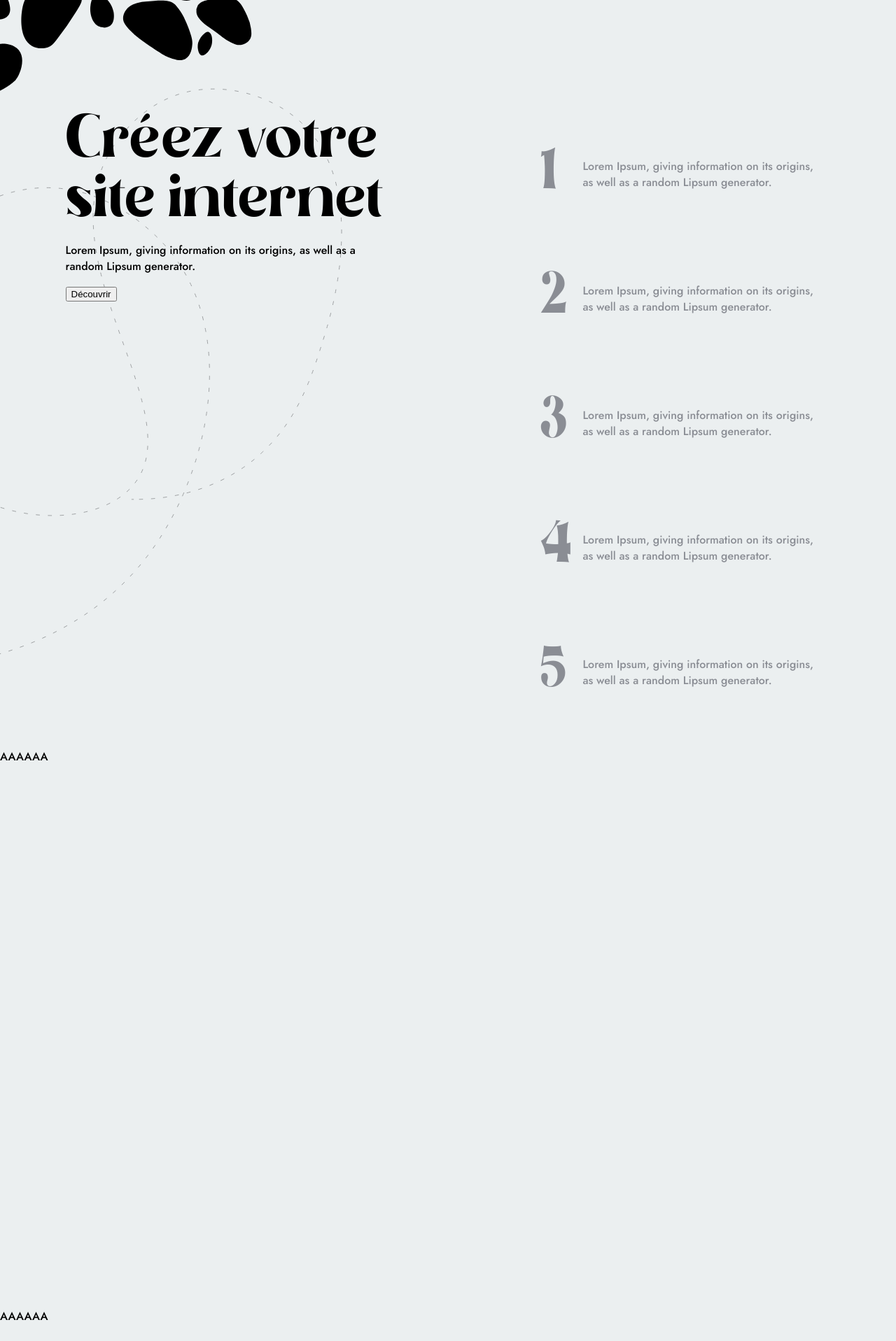
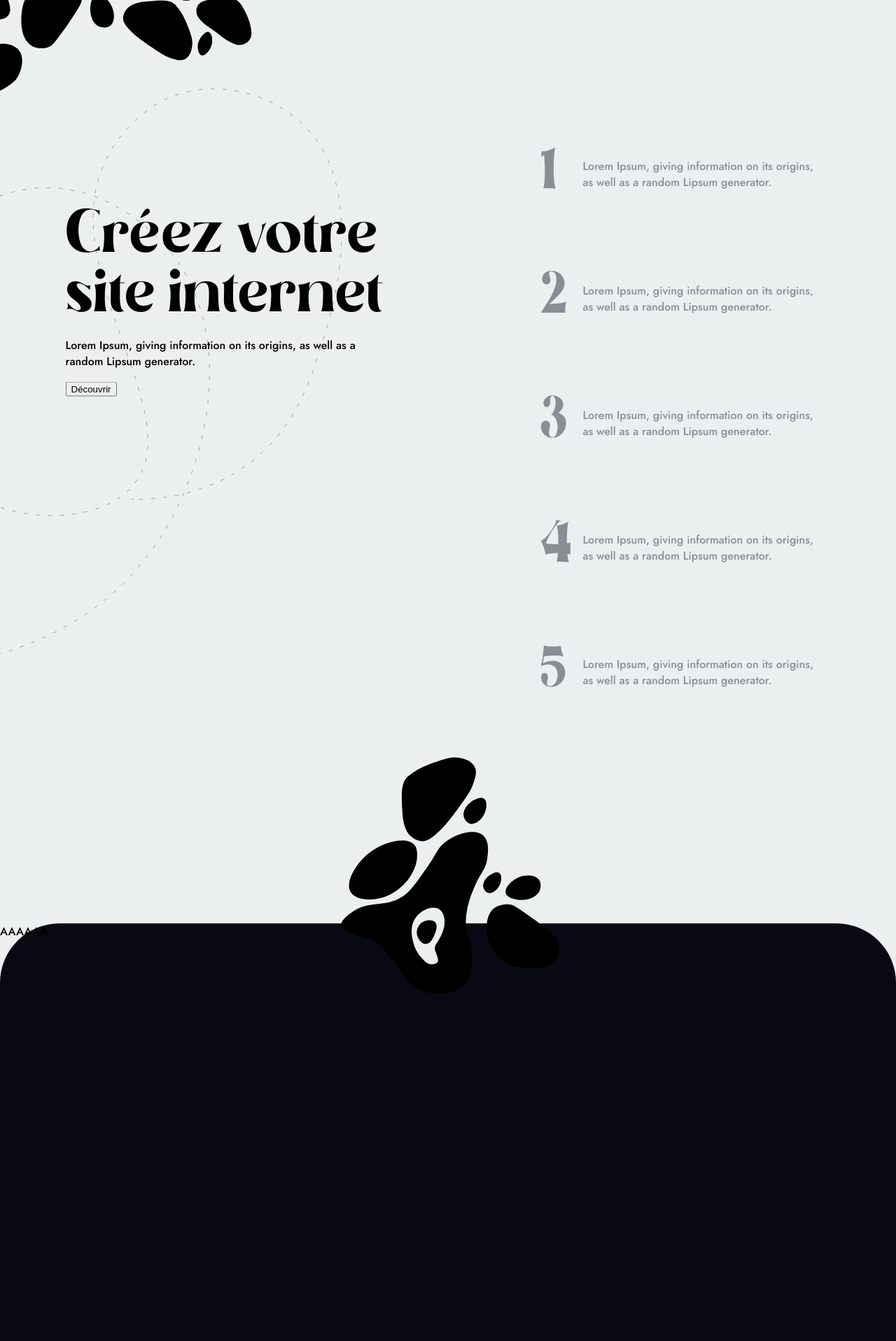
Before and after one commit to Timothee-Picard/asilenti.fr, a Nuxt app: page / in a window 1280 px wide. Shown: the part 880-2797 px from the top of the page at 70% size. Built offline with nearby package versions, Linux system fonts and the light colour scheme.

Commit message:
start 3 section

```diff
--- /dev/null
+++ b/components/home/section/create.vue
@@ -0,0 +1,98 @@
+<template>
+  <section class="section-create">
+    <img src="~assets/img/page-home/line-create.svg" class="bg-line">
+    <aside>
+      <div class="content">
+        <h2>Créez votre site internet</h2>
+        <p>Lorem Ipsum, giving information on its origins, as well as a random Lipsum generator.</p>
+        <button>Découvrir</button>
+      </div>
+    </aside>
+    <main>
+      <ul>
+        <li>
+          <b>1</b>
+          <p>Lorem Ipsum, giving information on its origins, as well as a random Lipsum generator.</p>
+        </li>
+        <li>
+          <b>2</b>
+          <p>Lorem Ipsum, giving information on its origins, as well as a random Lipsum generator.</p>
+        </li>
+        <li>
+          <b>3</b>
+          <p>Lorem Ipsum, giving information on its origins, as well as a random Lipsum generator.</p>
+        </li>
+        <li>
+          <b>4</b>
+          <p>Lorem Ipsum, giving information on its origins, as well as a random Lipsum generator.</p>
+        </li>
+        <li>
+          <b>5</b>
+          <p>Lorem Ipsum, giving information on its origins, as well as a random Lipsum generator.</p>
+        </li>
+      </ul>
+    </main>
+  </section>
+</template>
+
+<script setup>
+
+</script>
+
+<style lang="scss" scoped>
+section {
+  padding-top: 15em;
+  padding-bottom: 20px;
+  display: flex;
+  align-items: center;
+  position: relative;
+  .bg-line {
+    width: 80%;
+    position: absolute;
+    top: 5em;
+    left: -30%;
+  }
+  main, aside {
+    flex: 1;
+    display: flex;
+  }
+  aside {
+    display: flex;
+    justify-content: center;
+    position: sticky;
+    bottom: 50%;
+    transform: translateY(50%);
+    height: fit-content;
+    .content {
+      max-width: 453px;
+    }
+  }
+  main {
+    display: flex;
+    ul {
+      list-style: none;
+      display: flex;
+      justify-content: space-between;
+      flex-direction: column;
+      max-width: 450px;
+      margin-left: 5em;
+      li {
+        display: flex;
+        padding: 50px 0 50px 3em;
+        border-left: 3px solid transparent;
+        color: #8A8D94;
+        &:hover {
+          border-left: 3px solid #CF525E;
+          b {
+            color: #CF525E;
+          }
+        }
+        b {
+          width: 110px;
+          font: normal normal normal 90px/75px Catellos;
+        }
+      }
+    }
+  }
+}
+</style>
--- a/pages/index.vue
+++ b/pages/index.vue
@@ -1,41 +1,9 @@
 <template>
   <HomeSectionDevelop />
-  <section class="section-create">
-    <img src="~assets/img/page-home/line-create.svg" class="bg-line">
-    <aside>
-      <div class="content">
-        <h2>Créez votre site internet</h2>
-        <p>Lorem Ipsum, giving information on its origins, as well as a random Lipsum generator.</p>
-        <button>Découvrir</button>
-      </div>
-    </aside>
-    <main>
-      <ul>
-        <li>
-          <b>1</b>
-          <p>Lorem Ipsum, giving information on its origins, as well as a random Lipsum generator.</p>
-        </li>
-        <li>
-          <b>2</b>
-          <p>Lorem Ipsum, giving information on its origins, as well as a random Lipsum generator.</p>
-        </li>
-        <li>
-          <b>3</b>
-          <p>Lorem Ipsum, giving information on its origins, as well as a random Lipsum generator.</p>
-        </li>
-        <li>
-          <b>4</b>
-          <p>Lorem Ipsum, giving information on its origins, as well as a random Lipsum generator.</p>
-        </li>
-        <li>
-          <b>5</b>
-          <p>Lorem Ipsum, giving information on its origins, as well as a random Lipsum generator.</p>
-        </li>
-      </ul>
-    </main>
-  </section>
-  <section>
+  <HomeSectionCreate />
+  <section class="section-offers">
     AAAAAA
+    <input type="checkbox" name="" id="">
   </section>
   <section>
     AAAAAA
@@ -69,56 +37,24 @@ h2 {
   font: normal normal normal 90px/85px Catellos;
   font-weight: 500;
 }
-.section-create {
-  padding-top: 15em;
-  padding-bottom: 20px;
-  display: flex;
+.section-offers {
   position: relative;
-  .bg-line {
-    width: 80%;
+  background-color: #080912;
+  border-radius: 85px 85px 0px 0px;
+  margin-top: 250px;
+  &:before {
+    content: '';
     position: absolute;
-    top: 5em;
-    left: -30%;
+    width: 400px;
+    height: 400px;
+    background: url("~/assets/img/page-home/top-stains-offers.svg") no-repeat center;
+    background-size: contain;
+    top: -256px;
+    left: 50%;
+    transform: translateX(-50%);
   }
-  main, aside {
-    flex: 1;
-    display: flex;
-  }
-  aside {
-    justify-content: center;
-    position: sticky;
-    top: 20px;
-    height: fit-content;
-    .content {
-      max-width: 453px;
-    }
-  }
-  main {
-    display: flex;
-    ul {
-      list-style: none;
-      display: flex;
-      justify-content: space-between;
-      flex-direction: column;
-      max-width: 450px;
-      margin-left: 5em;
-      li {
-        display: flex;
-        padding: 50px 0 50px 3em;
-        border-left: 3px solid transparent;
-        color: #8A8D94;
-        &:hover {
-          border-left: 3px solid #CF525E;
-          b {
-            color: #CF525E;
-          }
-        }
-        b {
-          width: 110px;
-          font: normal normal normal 90px/75px Catellos;
-        }
-      }
-    }
+  input {
+    appearance: none;
   }
 }
 </style>
```
Also changed, not shown: assets/img/page-home/top-stains-offers.svg (added).
